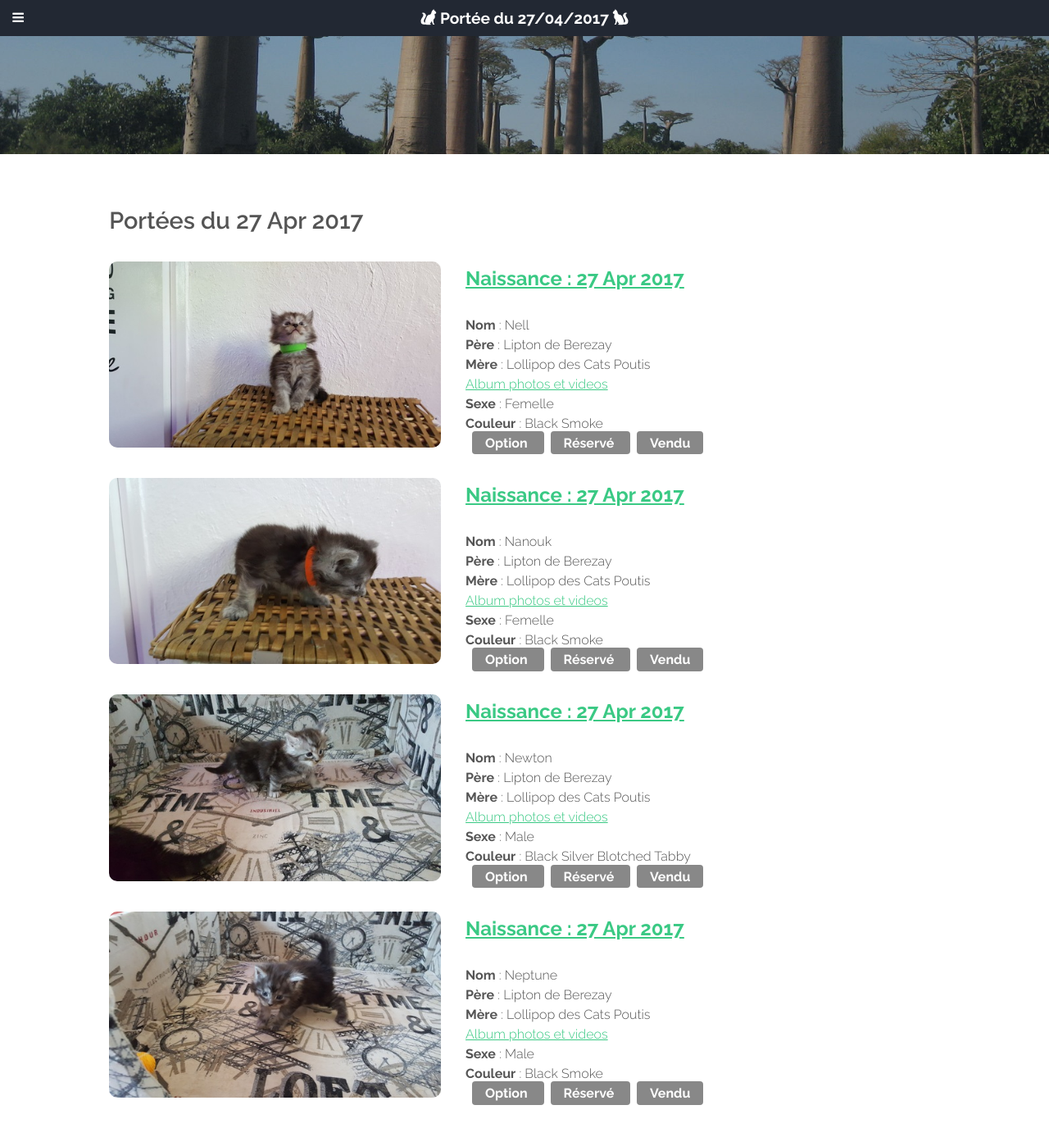
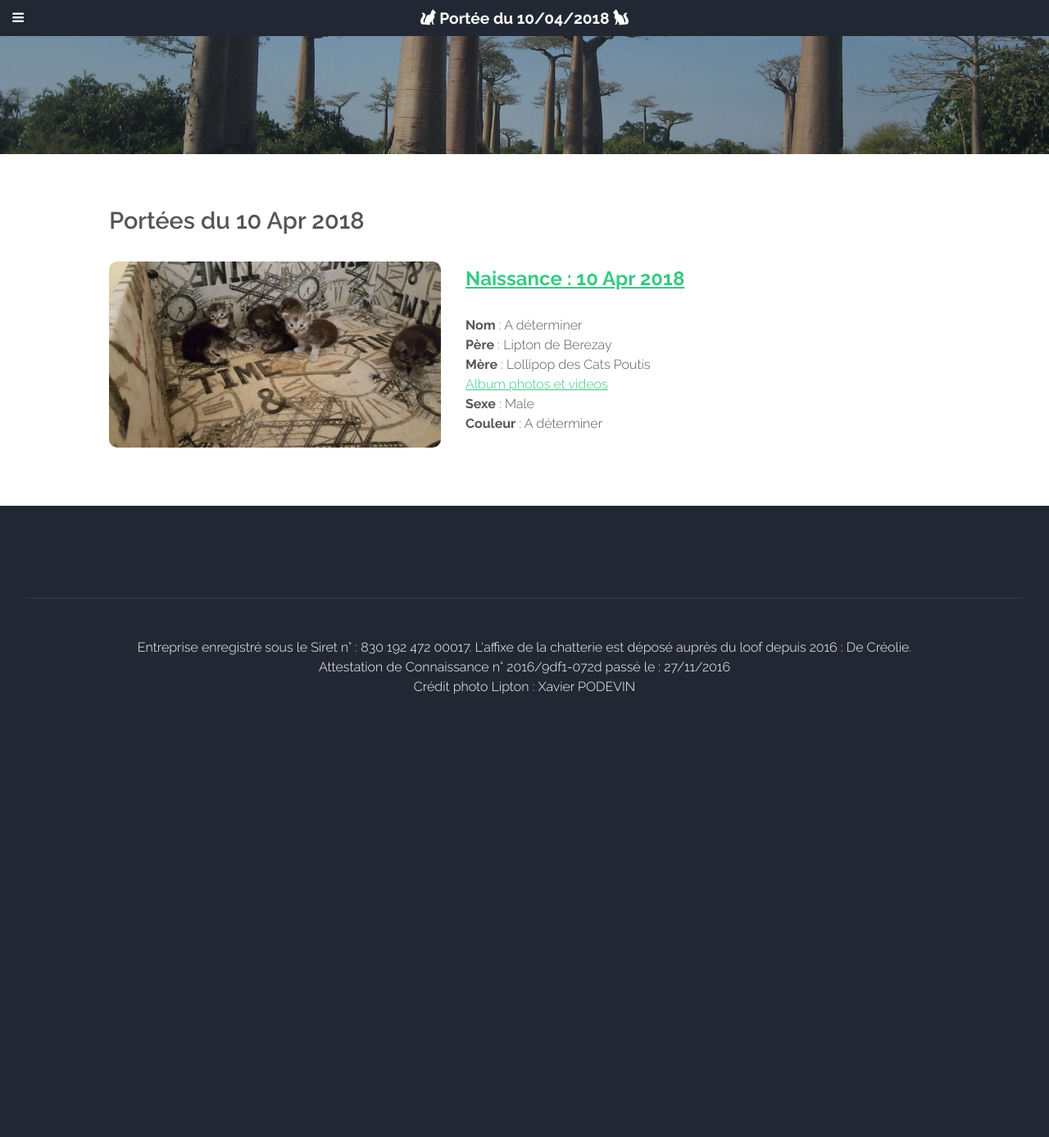
Before and after one commit to jbourcie/creolie, a Jekyll site: the page built from _posts/2018-04-10-portee05.md, in a window 1280 px wide and 1400 px high. Shown: the top 1387 px of the window at 82% size. Built offline with Jekyll 4.4.1, drawn with Linux system fonts in a browser that asks for light colours; some web fonts are replaced.

Commit message:
add Nouvelle portee

```diff
--- a/_posts/2018-04-10-portee05.md
+++ b/_posts/2018-04-10-portee05.md
@@ -1,14 +1,14 @@
 ---
-title: Portée du 27/04/2017
+title: Portée du 10/04/2018
 layout: post
 categories: Portee
-date: 2017-04-30 08:00:00
+date: 2018-04-29 08:00:00
 tags: Portee
 pere : Lipton de Berezay
 mere : Lollipop des Cats Poutis
-naissance: 2017-04-27
-photo: portee03.jpg
-porteeId : Portee03
+naissance: 2018-04-10
+photo: portee05.jpg
+porteeId : Portee05
 ---
 
-Deux adorables petites minettes et deux adorable petits chatons.
+Deux adorables petites minettes et trois adorable petits chatons.
```
